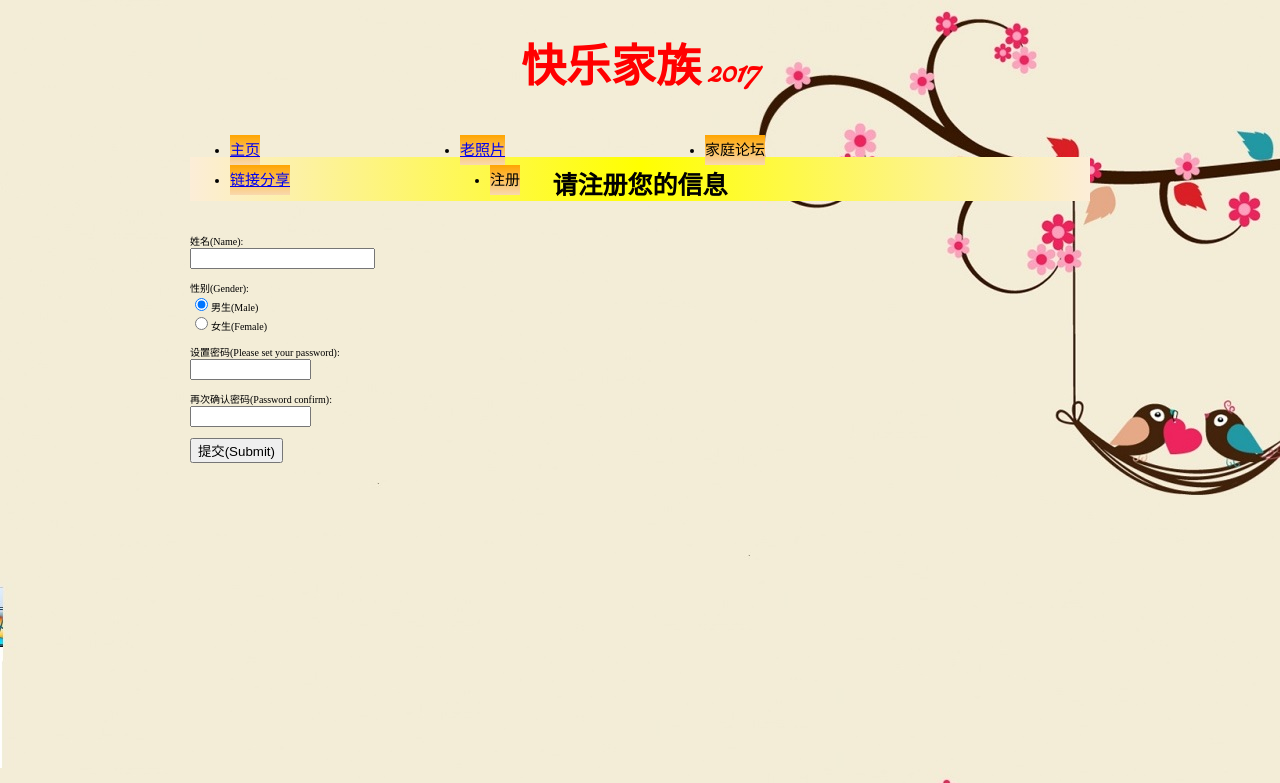
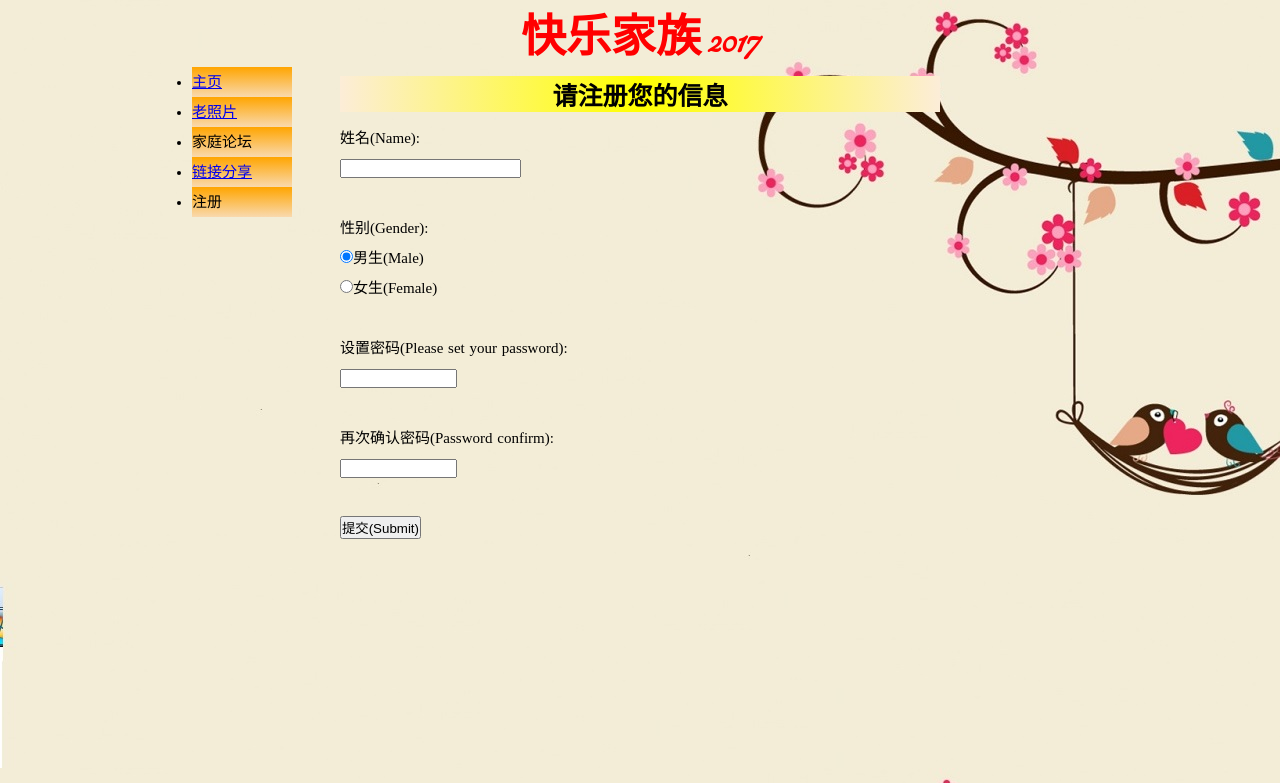
Before and after one commit to Fionanz/family.github.io, a PHP site: page /register.html in a window 1280 px wide. Shown: the top 783 px of the page. Run offline with PHP 8.4, Linux system fonts and the light colour scheme; some web fonts are replaced.

Commit message:
add register
add register

```diff
--- a/styles/style.css
+++ b/styles/style.css
@@ -5,6 +5,28 @@ html{
 	background: url(../images/background.jpg) repeat;
 	background-attachment: fixed;
 	background-color:#F9D9AE;
+}
+
+* {
+	 margin: 0;
+     padding: 0;
+}
+#wrapper{
+	width: 960px;
+	margin: 0 auto;
+	border:1px solid;
+}
+header{
+}
+nav{
+	/*background: #dcd9c0;*/
+
+	width: 150px;
+	float:left;
+}
+article{
+	width: 600px;
+	float: left;
 }
 
 h1 {
@@ -30,20 +52,25 @@ ul li{
 	float: left;
 	background-image: linear-gradient(to bottom, orange, #F9D9AE);
 	/*border: 1px solid black;*/
-	margin-right:200px;
+	margin-right:100px;
 	font-size: 15px;
 	font-family: "楷体";
+	width:100px;
 }
 
 ul {
+
+	height: 20px;
 	float: left;
-	height: 20px;
+	padding: 2px;
+	margin-right: 4px;
 }
 
 
 ul li:last-child {
 	margin-right: 0;
 }
+
 
 body {
   width: 90%;
@@ -54,9 +81,18 @@ body {
 a {
 	line-height:2;
 	word-spacing:0.1rem;
+	font-size: 15px;
+	font-family: "楷体";
 }
 
 p {
+	line-height: 2;
+	word-spacing: 0.1rem;
+	font-size: 15px;
+	font-family: "楷体";
+}
+
+form {
 	line-height: 2;
 	word-spacing: 0.1rem;
 	font-size: 15px;
```
